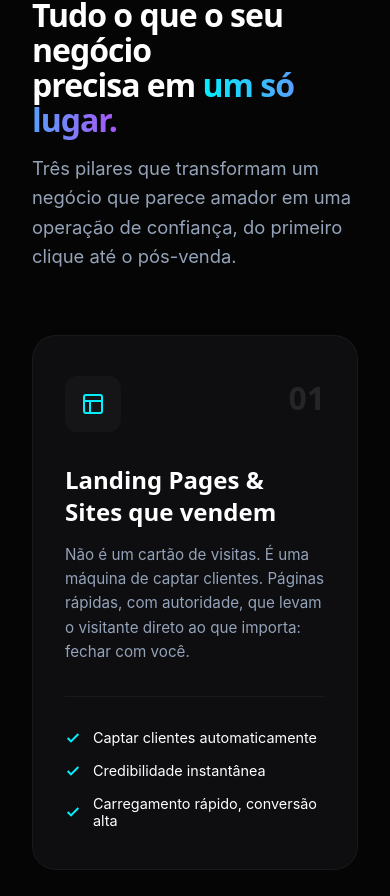
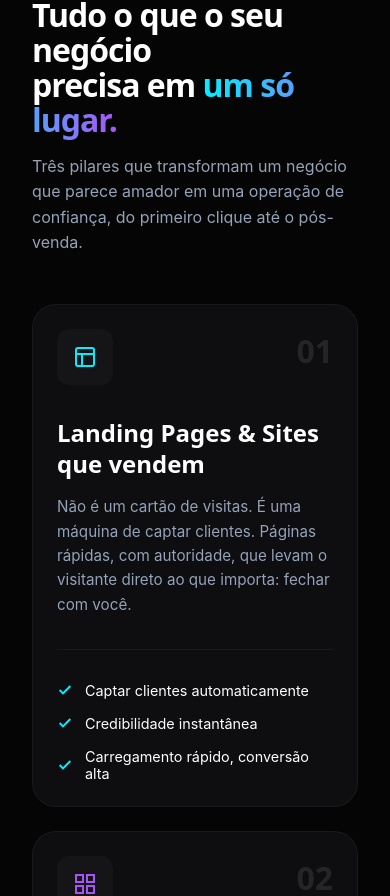
Before and after one commit to lucasxsdw/Meu-repositorio, a React (Vite) app: page / in a window 390 px wide. Shown: the part 2526-3422 px from the top of the page. Built offline with nearby package versions, Linux system fonts and the light colour scheme.

Commit message:
fix: corrige responsividade e grid da secao de solucoes no mobile

```diff
--- a/src/pages/B2bLanding/components/Solucoes/Solucoes.css
+++ b/src/pages/B2bLanding/components/Solucoes/Solucoes.css
@@ -159,3 +159,35 @@
 .solucoes-footer-link a:hover {
   opacity: 0.8;
 }
+
+/* ==========================================
+   RESPONSIVIDADE MOBILE (Adicionado)
+   ========================================== */
+@media (max-width: 768px) {
+  .solucoes-container {
+    padding: 4rem 1rem;
+  }
+
+  .section-title-large {
+    font-size: 2rem;
+  }
+
+  .section-subtitle-left {
+    font-size: 1rem;
+    margin-bottom: 3rem;
+  }
+
+  .solucoes-grid {
+    grid-template-columns: 1fr;
+    gap: 1.5rem;
+  }
+
+  .solucao-card {
+    padding: 1.5rem; /* Menos margem interna para sobrar espaço para o texto */
+  }
+
+  .solucoes-footer-link a {
+    font-size: 1rem;
+    text-align: center;
+  }
+}
```
